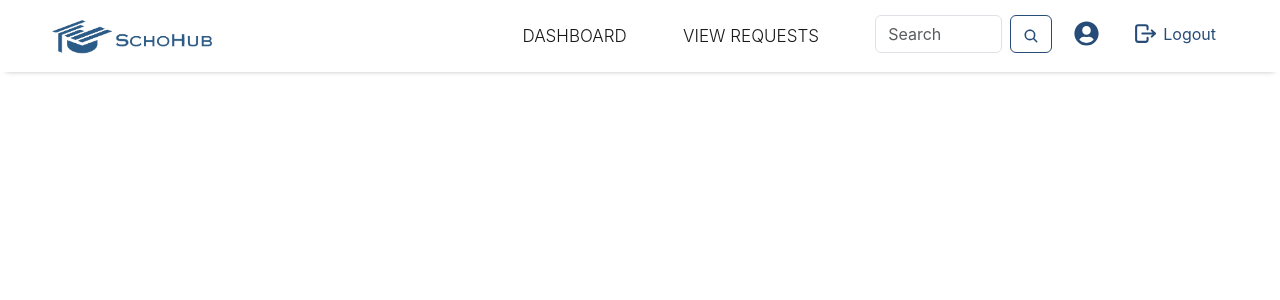
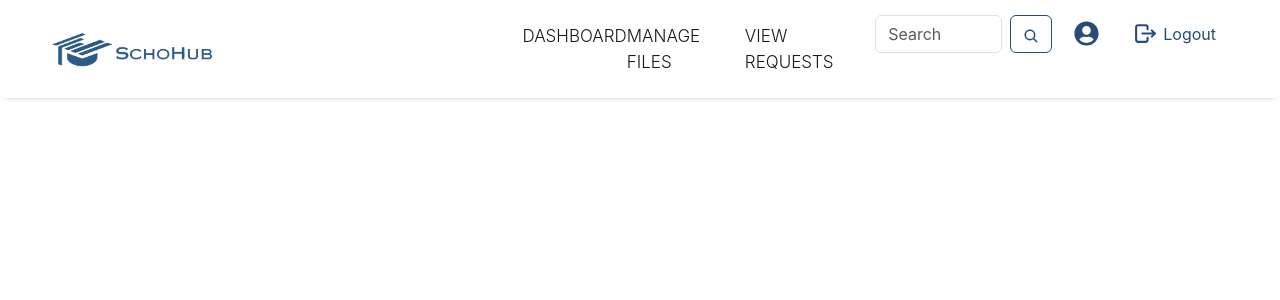
Before and after one commit to cslabiano/SchoHub, a React (Create React App) app in the folder frontend/: page /admin/view in a window 1280 px wide. Shown: the top 300 px of the page. Built offline with nearby package versions, Linux system fonts and the light colour scheme; a web font is replaced by a local one.

Commit message:
chore:update login navigation

```diff
--- a/frontend/src/components/adminNavbar.js
+++ b/frontend/src/components/adminNavbar.js
@@ -42,6 +42,15 @@ const userNavbar = () => {
                     id={styles.navLink}
                   >
                     Dashboard
+                  </Link>
+                </div>
+                <div className="navbar-nav me-auto mb-2 mb-lg-0">
+                  <Link
+                    to="/admin/manage"
+                    className="nav-item nav-link"
+                    id={styles.navLink}
+                  >
+                    Manage Files
                   </Link>
                 </div>
                 <div className="navbar-nav me-auto mb-2 mb-lg-0">
--- a/frontend/src/pages/authorization/login.js
+++ b/frontend/src/pages/authorization/login.js
@@ -43,11 +43,11 @@ const LogIn = () => {
         localStorage.setItem("userEmail", Email);
 
         // Check user type and navigate accordingly
-        if (data.type === "Merchant") {
+        if (data.type === "admin") {
           console.log("Going to admin");
-          navigate("/admin"); // Redirect to the admin page for Merchants
+          navigate("/admin/dashboard"); // Redirect to the admin page for Merchants
         } else {
-          navigate("/shop"); // Redirect to the shop page for Customers
+          navigate("/user/dashboard"); // Redirect to the shop page for Customers
         }
       } else {
         // Login failed
--- a/frontend/src/pages/authorization/register.js
+++ b/frontend/src/pages/authorization/register.js
@@ -43,11 +43,11 @@ const Register = () => {
         localStorage.setItem("userEmail", Email);
 
         // Check user type and navigate accordingly
-        if (data.type === "Merchant") {
+        if (data.type === "admin") {
           console.log("Going to admin");
-          navigate("/admin"); // Redirect to the admin page for Merchants
+          navigate("/admin/dashboard"); // Redirect to the admin page for Merchants
         } else {
-          navigate("/shop"); // Redirect to the shop page for Customers
+          navigate("/user/dashboard"); // Redirect to the shop page for Customers
         }
       } else {
         // Login failed
```
